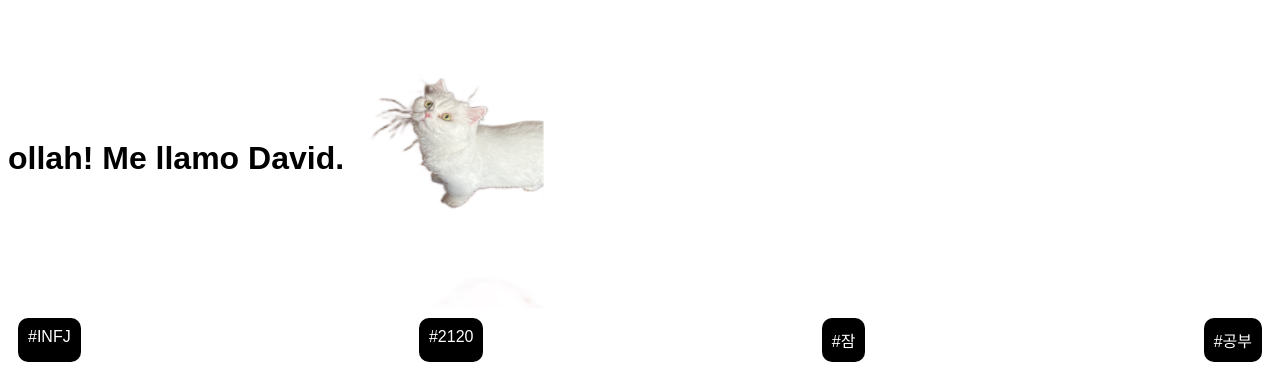
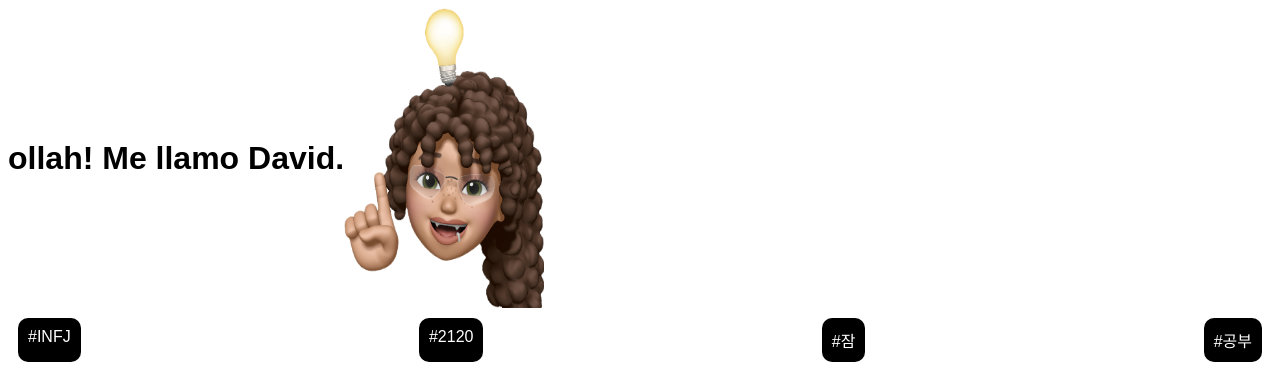
Before and after one commit to fgfg26/-, a plain HTML site: page index.html in a window 1280 px wide. Shown: the top 369 px of the page. Drawn offline with Linux system fonts and the light colour scheme.

Commit message:
Update index.html

```diff
--- a/index.html
+++ b/index.html
@@ -81,7 +81,7 @@
 <body>
     <div class="container">
         <h1>ollah! Me llamo David.</h1>
-        <img src="KakaoTalk_20231030_162832946_06.jpg" width="200" height="300">
+        <img src="프로필.png" width="200" height="300">
 
     </div>
     <div class="speech-bubbles">
```
